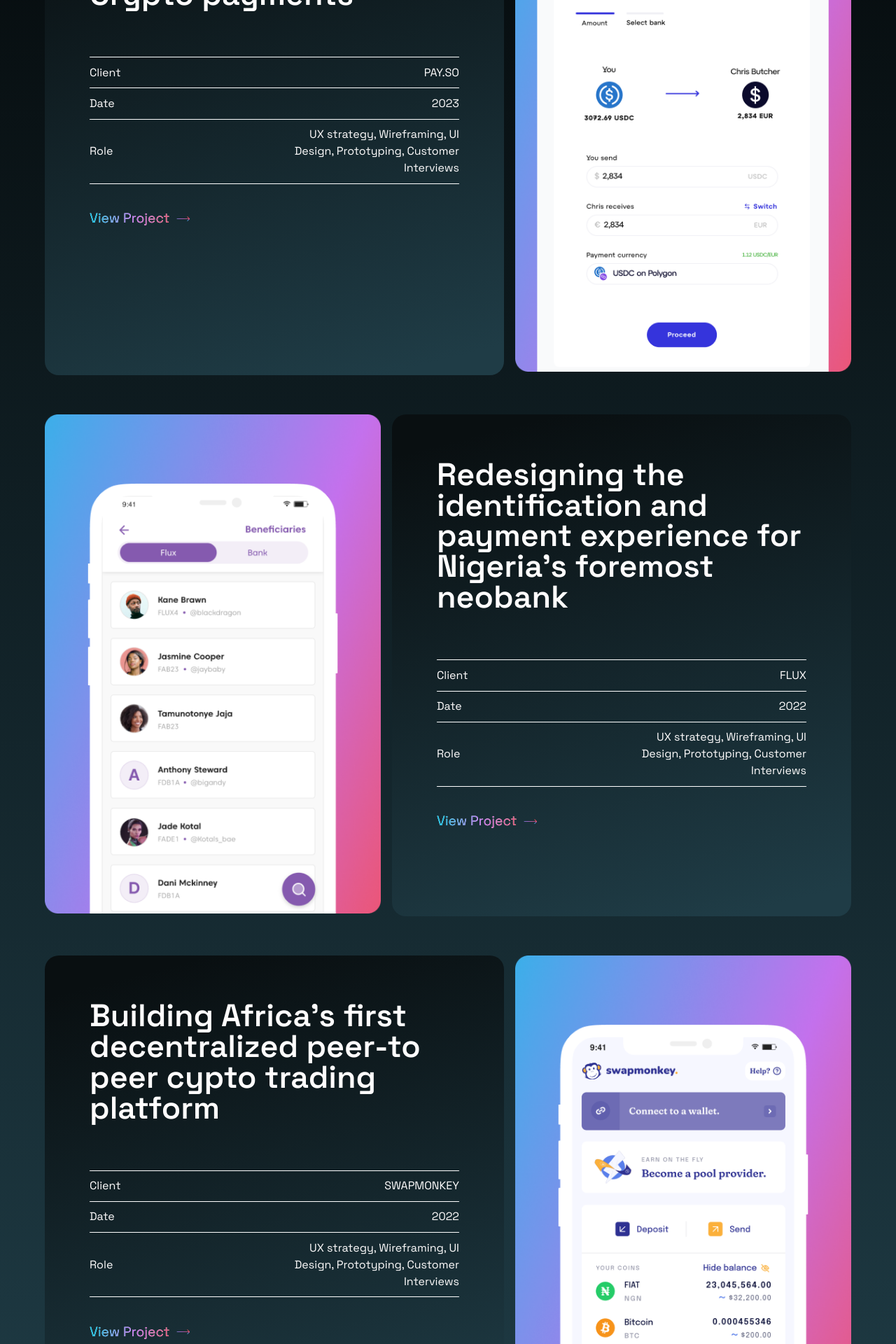
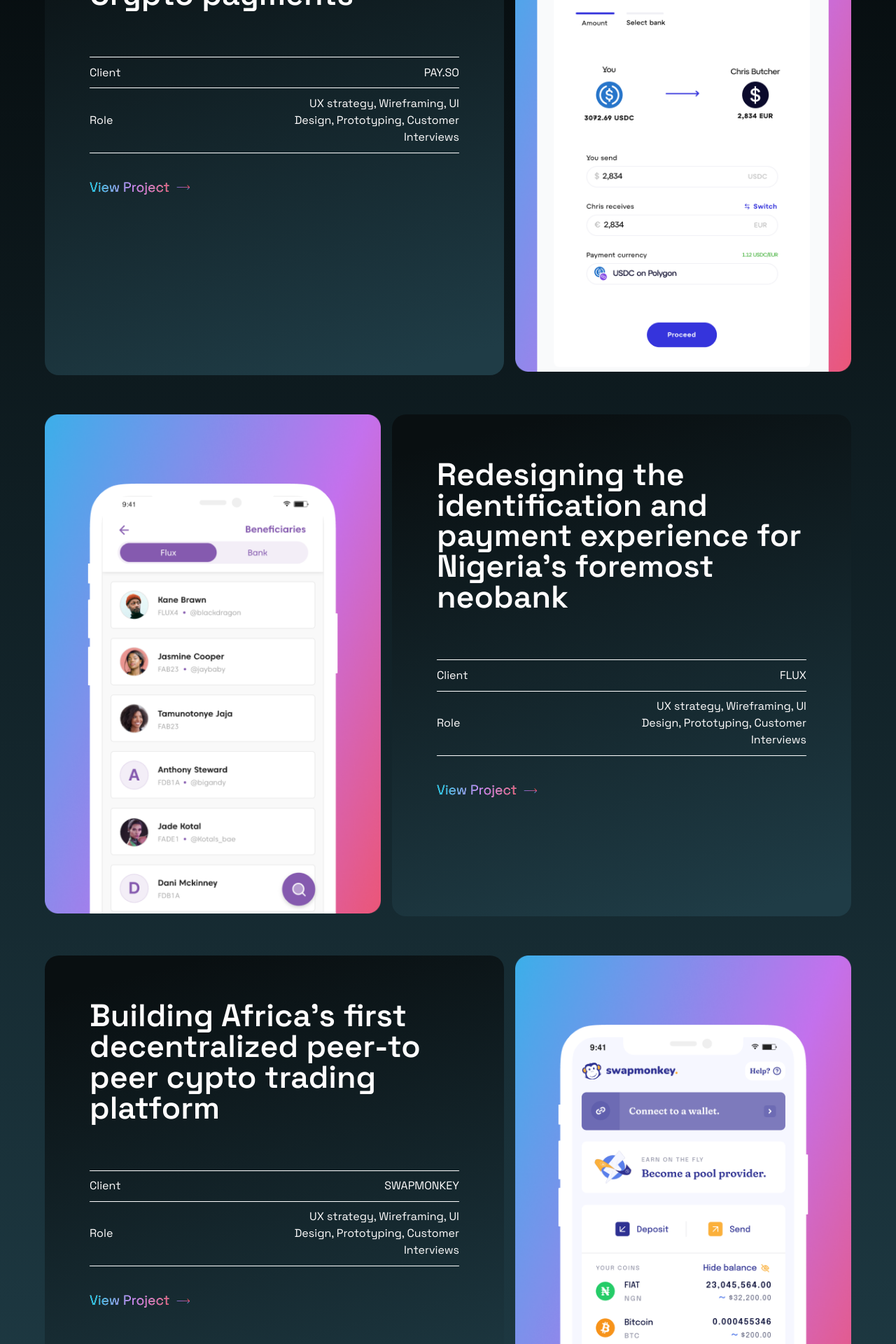
Before and after one commit to Ayodele-Gabriel/LekePortfolio, a Next.js app: page / in a window 1280 px wide. Shown: the part 1480-3400 px from the top of the page at 70% size. Built offline with nearby package versions, Linux system fonts and the light colour scheme.

Commit message:
chore: remove date

```diff
--- a/package.json
+++ b/package.json
@@ -22,5 +22,6 @@
     "@svgr/cli": "^5.5.0",
     "eslint": "7",
     "eslint-config-next": "12.0.4"
-  }
+  },
+  "packageManager": "yarn@1.22.22+sha512.a6b2f7906b721bba3d67d4aff083df04dad64c399707841b7acf00f6b133b7ac24255f2652fa22ae3534329dc6180534e98d17432037ff6fd140556e2bb3137e"
 }
--- a/pages/about.js
+++ b/pages/about.js
@@ -48,7 +48,7 @@ export default function About() {
             <div className="list--item" key={`work-${index}`}>
               <div className="top--row">
                 <p>{item.title}</p>
-                <p>{item.date}</p>
+                {/* <p>{item.date}</p> */}
               </div>
               <p className="detail">{item.details}</p>
             </div>
@@ -62,7 +62,7 @@ export default function About() {
             <div className="list--item" key={`license-${index}`}>
               <div className="top--row">
                 <p>{item.title}</p>
-                <p>{item.date}</p>
+                {/* <p>{item.date}</p> */}
               </div>
               <p className="detail">{item.details}</p>
             </div>
--- a/pages/cryptoInfra.js
+++ b/pages/cryptoInfra.js
@@ -49,10 +49,10 @@ export default function CyptoInfra() {
             </button>
           </div>
           <ol className="details">
-            <li>
+            {/* <li>
               <span>Date</span>
               <span>2023</span>
-            </li>
+            </li> */}
             <li>
               <span>Role</span>
               <span>
--- a/pages/flux.js
+++ b/pages/flux.js
@@ -79,10 +79,10 @@ export default function Flux() {
             </button>
           </div>
           <ol className="details">
-            <li>
+            {/* <li>
               <span>Date</span>
               <span>2022</span>
-            </li>
+            </li> */}
             <li>
               <span>Role</span>
               <span>
--- a/pages/index.js
+++ b/pages/index.js
@@ -77,10 +77,10 @@ export default function Home() {
                   <span>Client</span>
                   <span>PAY.SO</span>
                 </li>
-                <li>
+                {/* <li>
                   <span>Date</span>
                   <span>2023</span>
-                </li>
+                </li> */}
                 <li>
                   <span>Role</span>
                   <span>
@@ -116,10 +116,10 @@ export default function Home() {
                   <span>Client</span>
                   <span>FLUX</span>
                 </li>
-                <li>
+                {/* <li>
                   <span>Date</span>
                   <span>2022</span>
-                </li>
+                </li> */}
                 <li>
                   <span>Role</span>
                   <span>
@@ -152,10 +152,10 @@ export default function Home() {
                   <span>Client</span>
                   <span>SWAPMONKEY</span>
                 </li>
-                <li>
+                {/* <li>
                   <span>Date</span>
                   <span>2022</span>
-                </li>
+                </li> */}
                 <li>
                   <span>Role</span>
                   <span>
--- a/pages/swapmonkey.js
+++ b/pages/swapmonkey.js
@@ -41,10 +41,10 @@ export default function Flux() {
             </button>
           </div>
           <ol className="details">
-            <li>
+            {/* <li>
               <span>Date</span>
               <span>2022</span>
-            </li>
+            </li> */}
             <li>
               <span>Role</span>
               <span>
```
